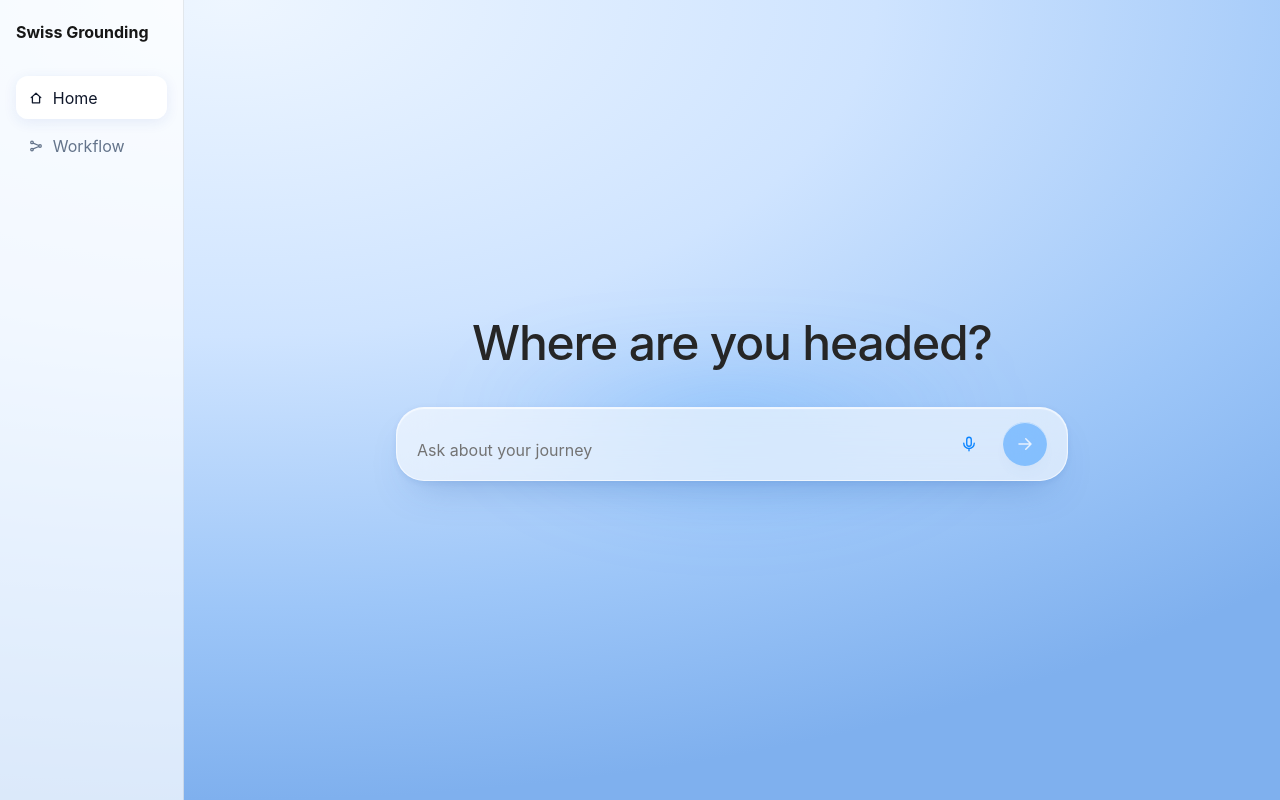
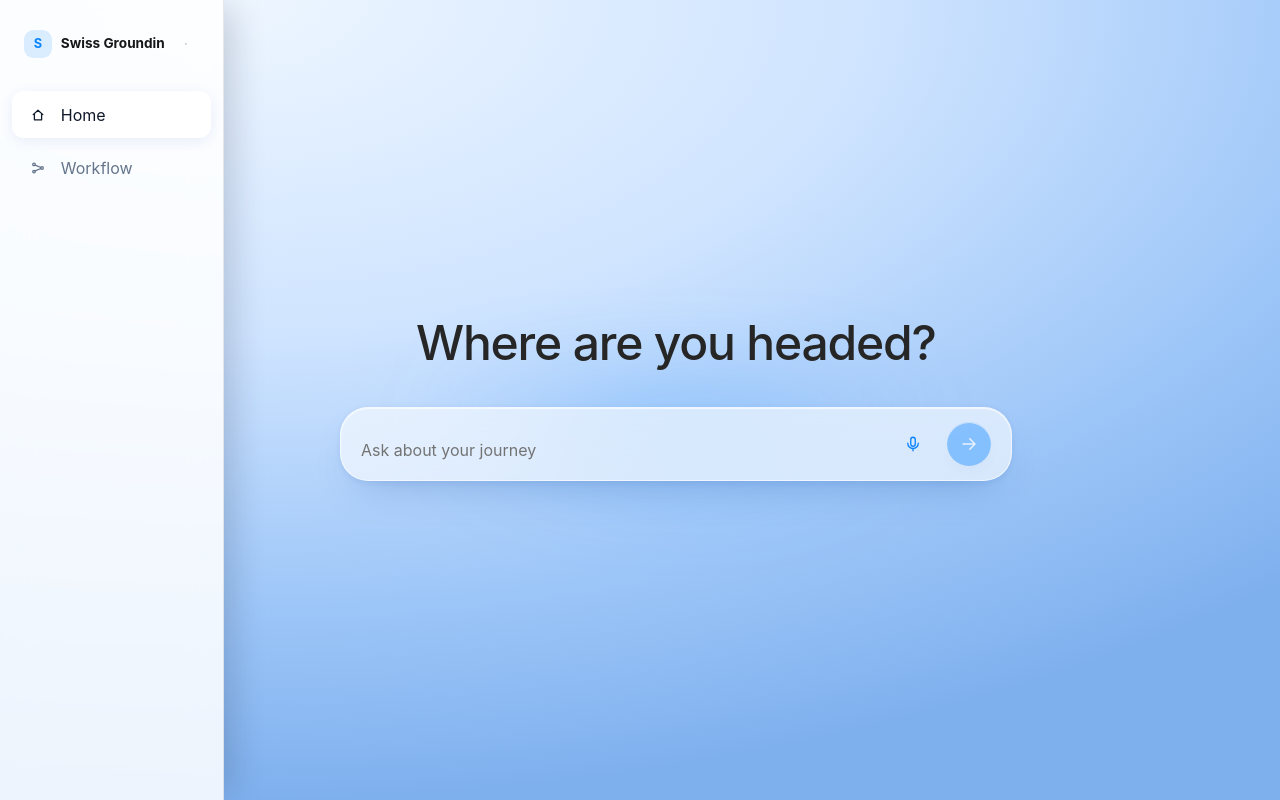
Before and after one commit to SergiVillagrasa/SwissAI-Hacks26, a React (Vite) app in the folder swiss-grounding-mcp/frontend/: page / in a window 1280 px wide. Built offline with nearby package versions, Linux system fonts and the light colour scheme; no server answers.

Commit message:
feat: collapsed side-bar

```diff
--- a/swiss-grounding-mcp/frontend/src/components/AppShell.tsx
+++ b/swiss-grounding-mcp/frontend/src/components/AppShell.tsx
@@ -1,21 +1,85 @@
-import type { ReactNode } from "react";
+import { useEffect, useState, type MouseEvent, type ReactNode } from "react";
 import type { Page } from "../navigation/usePage";
-import { HomeIcon, WorkflowIcon } from "../workflow/icons";
+import { HomeIcon, SidebarPinIcon, WorkflowIcon } from "../workflow/icons";
+
+/**
+ * A mouse click leaves the button focused, and :focus-within keeps the
+ * collapsed rail expanded even after the pointer has moved away — so
+ * navigating and then moving the mouse elsewhere would otherwise leave
+ * the sidebar stuck open until something else stole focus. Blur it so
+ * hover alone governs the expanded state again. MouseEvent.detail is 0
+ * for a keyboard-activated click (Enter/Space), so keyboard users keep
+ * focus — and the expanded rail — after navigating.
+ */
+function blurIfMouseClick(event: MouseEvent<HTMLButtonElement>) {
+  if (event.detail > 0) event.currentTarget.blur();
+}
+
+const PINNED_STORAGE_KEY = "swiss-grounding:sidebar-pinned";
+
+function readPinned(): boolean {
+  if (typeof window === "undefined") return false;
+  try {
+    return window.localStorage.getItem(PINNED_STORAGE_KEY) === "true";
+  } catch {
+    return false;
+  }
+}
 
 export function AppShell({ page, onNavigate, children }: {
   page: Page;
   onNavigate: (page: Page) => void;
   children: ReactNode;
 }) {
+  const [pinned, setPinned] = useState<boolean>(readPinned);
+
+  useEffect(() => {
+    try {
+      window.localStorage.setItem(PINNED_STORAGE_KEY, String(pinned));
+    } catch {
+      // localStorage unavailable (e.g. private mode) — pinned state just won't persist.
+    }
+  }, [pinned]);
+
   return <div className={page === "workflow" ? "workflow-shell" : "home-shell"}>
-    <nav className="app-nav" aria-label="Primary navigation">
-      <strong>Swiss Grounding</strong>
+    <nav className="app-nav" aria-label="Primary navigation" data-pinned={pinned}>
+      <div className="app-nav__header">
+        <span className="nav-icon-slot"><span className="app-nav__mark" aria-hidden>S</span></span>
+        <strong className="nav-label">Swiss Grounding</strong>
+        <button
+          type="button"
+          className="app-nav__pin"
+          aria-pressed={pinned}
+          aria-label={pinned ? "Collapse sidebar" : "Keep sidebar open"}
+          title={pinned ? "Collapse sidebar" : "Keep sidebar open"}
+          onClick={(event) => {
+            setPinned((current) => !current);
+            blurIfMouseClick(event);
+          }}
+        >
+          <SidebarPinIcon className="pin-icon" />
+        </button>
+      </div>
       <div>
-        <button type="button" aria-current={page === "home" ? "page" : undefined} onClick={() => onNavigate("home")}>
-          <HomeIcon className="nav-icon" /><span>Home</span>
+        <button
+          type="button"
+          aria-current={page === "home" ? "page" : undefined}
+          onClick={(event) => {
+            onNavigate("home");
+            blurIfMouseClick(event);
+          }}
+        >
+          <span className="nav-icon-slot"><HomeIcon className="nav-icon" /></span><span className="nav-label">Home</span>
         </button>
-        <button type="button" aria-current={page === "workflow" ? "page" : undefined} onClick={() => onNavigate("workflow")}>
-          <WorkflowIcon className="nav-icon" /><span>Workflow</span>
+        <button
+          type="button"
+          aria-current={page === "workflow" ? "page" : undefined}
+          onClick={(event) => {
+            onNavigate("workflow");
+            blurIfMouseClick(event);
+          }}
+        >
+          <span className="nav-icon-slot"><WorkflowIcon className="nav-icon" /></span><span className="nav-label">Workflow</span>
         </button>
       </div>
     </nav>
--- a/swiss-grounding-mcp/frontend/src/styles/index.css
+++ b/swiss-grounding-mcp/frontend/src/styles/index.css
@@ -13,23 +13,123 @@ body {
 
 .home-shell,
 .workflow-shell {
-  display: grid;
-  grid-template-columns: 184px minmax(0, 1fr);
-  grid-template-rows: minmax(0, 1fr);
+  position: relative;
   height: 100dvh;
+  overflow: hidden;
 }
 
+/* Collapsed by default: a slim icon rail that overlays the content edge
+   (rather than reserving grid space) so expanding it never reflows the
+   chat/workflow area underneath — it just extends over it, like a
+   Finder/VS Code sidebar. Hover, keyboard focus, or the pin button
+   extend it; content keeps a fixed margin matching the collapsed width. */
 .app-nav {
+  position: absolute;
+  inset: 0 auto 0 0;
   z-index: 30;
   display: flex;
   flex-direction: column;
-  gap: 2rem;
-  padding: 1.25rem 1rem;
+  gap: 1.5rem;
+  width: 72px;
+  padding: 1.25rem 0.75rem;
   border-right: 1px solid rgba(100, 116, 139, 0.16);
-  background: rgba(255, 255, 255, 0.72);
+  background: rgba(255, 255, 255, 0.86);
+  backdrop-filter: blur(18px);
+  overflow: hidden;
+  transition: width 200ms cubic-bezier(0.22, 1, 0.36, 1), box-shadow 200ms ease;
 }
 
-.app-nav > div {
+.app-nav:hover,
+.app-nav:focus-within,
+.app-nav[data-pinned="true"] {
+  width: 224px;
+  box-shadow: 16px 0 32px -8px rgba(15, 23, 42, 0.18);
+}
+
+.app-nav__header {
+  display: flex;
+  align-items: center;
+  gap: 0.55rem;
+  min-height: 28px;
+  flex-shrink: 0;
+  /* Match the buttons' own padding below so the icon slot lands at the
+     exact same inset from the rail edge in every row — see .nav-icon-slot. */
+  padding: 0.6rem 0.75rem;
+}
+
+/* Every row (the brand mark, and each nav button) puts its icon in a
+   fixed-size slot of the same dimensions. Since every row also shares
+   the same padding, the slot always starts at the same x-offset from
+   the rail edge, so icons line up whether the row's actual glyph is
+   16px (nav-icon) or a 28px badge (app-nav__mark). */
+.nav-icon-slot {
+  display: flex;
+  align-items: center;
+  justify-content: center;
+  width: 28px;
+  height: 28px;
+  flex-shrink: 0;
+}
+
+.app-nav__mark {
+  display: flex;
+  align-items: center;
+  justify-content: center;
+  width: 28px;
+  height: 28px;
+  border-radius: 0.6rem;
+  background: rgba(10, 132, 255, 0.14);
+  color: #0a84ff;
+  font-size: 0.8rem;
+  font-weight: 700;
+}
+
+.app-nav__header strong {
+  flex: 1;
+  min-width: 0;
+  font-size: 0.85rem;
+}
+
+.app-nav__pin {
+  flex-shrink: 0;
+  display: flex;
+  align-items: center;
+  justify-content: center;
+  width: 0;
+  height: 26px;
+  border-radius: 0.55rem;
+  color: #94a3b8;
+  opacity: 0;
+  overflow: hidden;
+  transition: width 200ms cubic-bezier(0.22, 1, 0.36, 1), opacity 140ms ease, color 160ms ease, background 160ms ease;
+}
+
+/* Collapsed by default, the pin button takes up no width so the brand
+   mark stays centered on the same axis as the nav icons below it — it
+   only claims space once the header actually has room to show it. */
+.app-nav:hover .app-nav__pin,
+.app-nav:focus-within .app-nav__pin,
+.app-nav[data-pinned="true"] .app-nav__pin {
+  width: 26px;
+  opacity: 1;
+}
+
+.app-nav__pin:hover {
+  background: rgba(100, 116, 139, 0.14);
+  color: #334155;
+}
+
+.app-nav__pin[aria-pressed="true"] {
+  color: #0a84ff;
+  background: rgba(10, 132, 255, 0.14);
+}
+
+.pin-icon {
+  width: 14px;
+  height: 14px;
+}
+
+.app-nav > div:not(.app-nav__header) {
   display: grid;
   gap: 0.35rem;
 }
@@ -52,14 +152,55 @@ body {
 
 .app-nav button[aria-current="page"] {
   color: #0f172a;
+}
+
+/* Collapsed: the selected highlight is a small square sitting right on
+   the icon slot (matching the brand mark above it), not a bar spanning
+   the whole rail. Expanded: the highlight moves to the full button so
+   it reads as one pill around the icon + label, like before. */
+.app-nav button[aria-current="page"] .nav-icon-slot {
+  background: rgba(255, 255, 255, 0.9);
+  border-radius: 0.6rem;
+  box-shadow: 0 3px 14px rgba(30, 64, 175, 0.09);
+}
+
+.app-nav:hover button[aria-current="page"] .nav-icon-slot,
+.app-nav:focus-within button[aria-current="page"] .nav-icon-slot,
+.app-nav[data-pinned="true"] button[aria-current="page"] .nav-icon-slot {
+  background: transparent;
+  box-shadow: none;
+}
+
+.app-nav:hover button[aria-current="page"],
+.app-nav:focus-within button[aria-current="page"],
+.app-nav[data-pinned="true"] button[aria-current="page"] {
   background: rgba(255, 255, 255, 0.9);
   box-shadow: 0 3px 14px rgba(30, 64, 175, 0.09);
 }
 
+/* Labels stay mounted (so keyboard focus can still reach/expand the rail)
+   but collapse to nothing visually until the rail is expanded. */
+.nav-label {
+  display: inline-block;
+  max-width: 0;
+  opacity: 0;
+  overflow: hidden;
+  white-space: nowrap;
+  transition: opacity 140ms ease, max-width 200ms ease;
+}
+
+.app-nav:hover .nav-label,
+.app-nav:focus-within .nav-label,
+.app-nav[data-pinned="true"] .nav-label {
+  max-width: 140px;
+  opacity: 1;
+}
+
 .app-content {
+  height: 100%;
   min-width: 0;
   min-height: 0;
-  height: 100%;
+  margin-left: 72px;
   overflow: hidden;
 }
 
@@ -70,21 +211,60 @@ body {
 @media (max-width: 700px) {
   .home-shell,
   .workflow-shell {
+    display: grid;
     grid-template-columns: 1fr;
     grid-template-rows: auto minmax(0, 1fr);
+    height: 100dvh;
   }
 
+  /* No hover on touch: the rail becomes a static, always-expanded top bar
+     instead of a collapse/expand affordance. */
   .app-nav {
+    position: static;
+    width: auto;
     flex-direction: row;
     align-items: center;
     justify-content: space-between;
+    gap: 1rem;
     padding: 0.75rem 1rem;
     border-right: 0;
     border-bottom: 1px solid rgba(100, 116, 139, 0.16);
+    overflow: visible;
   }
 
-  .app-nav > div {
+  .app-nav__header {
+    flex: 0 0 auto;
+  }
+
+  .app-nav__pin {
+    display: none;
+  }
+
+  .app-nav > div:not(.app-nav__header) {
     display: flex;
+    flex-direction: row;
+    align-items: center;
+  }
+
+  .nav-label {
+    max-width: none;
+    opacity: 1;
+  }
+
+  /* No hover/pin concept on the mobile top bar — the selected highlight
+     always reads as the full icon+label pill, never the collapsed square. */
+  .app-nav button[aria-current="page"] .nav-icon-slot {
+    background: transparent;
+    box-shadow: none;
+  }
+
+  .app-nav button[aria-current="page"] {
+    background: rgba(255, 255, 255, 0.9);
+    box-shadow: 0 3px 14px rgba(30, 64, 175, 0.09);
+  }
+
+  .app-content {
+    margin-left: 0;
   }
 }
 
@@ -379,6 +559,13 @@ body {
     animation: none;
   }
 
+  /* Sidebar still expands/collapses, just without the animated width tween. */
+  .app-nav,
+  .nav-label,
+  .app-nav__pin {
+    transition: none;
+  }
+
   /* !important needed to override the Tailwind `animate-rise` utility, which
      has equal specificity and is defined earlier in the cascade. */
   .animate-rise {
--- a/swiss-grounding-mcp/frontend/src/styles/workflow.css
+++ b/swiss-grounding-mcp/frontend/src/styles/workflow.css
@@ -8,9 +8,34 @@
   backdrop-filter: none;
 }
 
-.workflow-shell .app-nav button[aria-current="page"] {
+.workflow-shell .app-nav button[aria-current="page"] .nav-icon-slot {
+  background: #f0f4f1;
+  border-radius: 0.6rem;
+  box-shadow: none;
+}
+
+.workflow-shell .app-nav:hover button[aria-current="page"] .nav-icon-slot,
+.workflow-shell .app-nav:focus-within button[aria-current="page"] .nav-icon-slot,
+.workflow-shell .app-nav[data-pinned="true"] button[aria-current="page"] .nav-icon-slot {
+  background: transparent;
+}
+
+.workflow-shell .app-nav:hover button[aria-current="page"],
+.workflow-shell .app-nav:focus-within button[aria-current="page"],
+.workflow-shell .app-nav[data-pinned="true"] button[aria-current="page"] {
   background: #f0f4f1;
   box-shadow: none;
+}
+
+@media (max-width: 700px) {
+  .workflow-shell .app-nav button[aria-current="page"] .nav-icon-slot {
+    background: transparent;
+  }
+
+  .workflow-shell .app-nav button[aria-current="page"] {
+    background: #f0f4f1;
+    box-shadow: none;
+  }
 }
 
 .workflow-page {
--- a/swiss-grounding-mcp/frontend/src/workflow/icons.tsx
+++ b/swiss-grounding-mcp/frontend/src/workflow/icons.tsx
@@ -64,3 +64,12 @@ export function DotCircleIcon(props: SVGProps<SVGSVGElement>) {
 export function ChevronDownIcon(props: SVGProps<SVGSVGElement>) {
   return <Icon {...props}><path d="M5.5 8l4.5 4.5L14.5 8" /></Icon>;
 }
+
+export function SidebarPinIcon(props: SVGProps<SVGSVGElement>) {
+  return (
+    <Icon {...props}>
+      <rect x="3.5" y="4" width="13" height="12" rx="2.2" />
+      <path d="M8.4 4v12" />
+    </Icon>
+  );
+}
```
Also changed, not shown: 2 other files (tests, documents, lock files or other folders).
